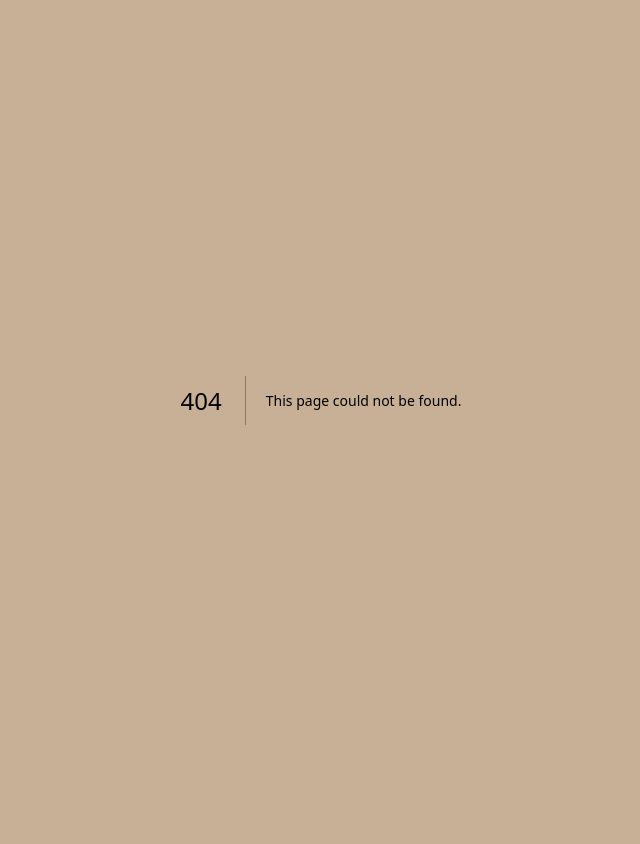
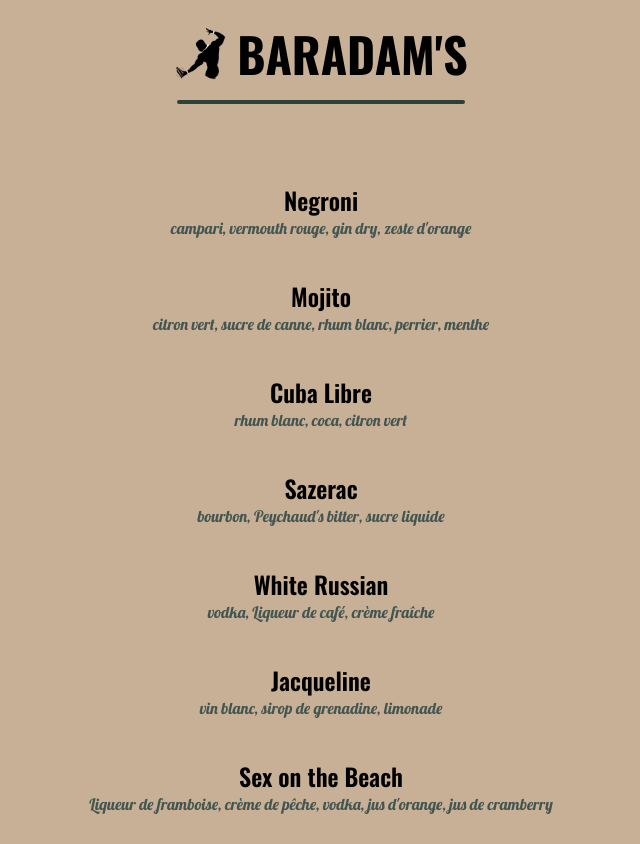
Before and after one commit to DamienDeSousa/bar-bencher, a Next.js app: page /baradams in a window 1280 px wide. Before the commit this address had no page. Shown: the whole page, without its empty margins (319-959 px from the left). Before the commit the page ends 800 px from the top, so only its background shows below. Built offline with nearby package versions, Linux system fonts and the light colour scheme.

Commit message:
add Gwen & Moums cocktail cart

```diff
--- /dev/null
+++ b/app/baradams/page.tsx
@@ -0,0 +1,87 @@
+import { Lobster, Oswald } from "next/font/google";
+import Image from "next/image";
+
+const oswald = Oswald({
+  subsets: ["latin"],
+});
+
+const lobster = Lobster({
+  weight: "400",
+  subsets: ["latin"],
+});
+
+export default function Home() {
+  const cocktails = [
+    {
+      name: "Negroni",
+      ingredients: ["campari", "vermouth rouge", "gin dry", "zeste d'orange"],
+    },
+    {
+      name: "Mojito",
+      ingredients: [
+        "citron vert",
+        "sucre de canne",
+        "rhum blanc",
+        "perrier",
+        "menthe",
+      ],
+    },
+    {
+      name: "Cuba Libre",
+      ingredients: ["rhum blanc", "coca", "citron vert"],
+    },
+    {
+      name: "Sazerac",
+      ingredients: ["bourbon", "Peychaud's bitter", "sucre liquide"],
+    },
+    {
+      name: "White Russian",
+      ingredients: ["vodka", "Liqueur de café", "crème fraîche"],
+    },
+    {
+      name: "Jacqueline",
+      ingredients: ["vin blanc", "sirop de grenadine", "limonade"],
+    },
+    {
+      name: "Sex on the Beach",
+      ingredients: [
+        "Liqueur de framboise",
+        "crème de pêche",
+        "vodka",
+        "jus d'orange",
+        "jus de cramberry",
+      ],
+    },
+  ];
+
+  return (
+    <main className="flex flex-col py-7 px-4 gap-20">
+      <header className="flex flex-col justify-center items-center gap-5">
+        <div className="flex gap-2 justify-center items-center">
+          <Image src="/logo.png" width={55} height={55} alt="logo" />
+          <h1 className={`text-5xl font-bold ${oswald.className}`}>
+            BARADAM&apos;S
+          </h1>
+        </div>
+        <hr className="border-[#2c4137] border-2 rounded w-72" />
+      </header>
+      <div className="flex flex-col gap-10">
+        {cocktails.map((cocktail, index) => (
+          <div
+            key={index}
+            className="flex flex-col justify-center items-center"
+          >
+            <h2 className={`text-2xl font-semibold ${oswald.className}`}>
+              {cocktail.name}
+            </h2>
+            <span
+              className={`text-[#435550] font-thin block text-center ${lobster.className}`}
+            >
+              {cocktail.ingredients.join(", ")}
+            </span>
+          </div>
+        ))}
+      </div>
+    </main>
+  );
+}
```
